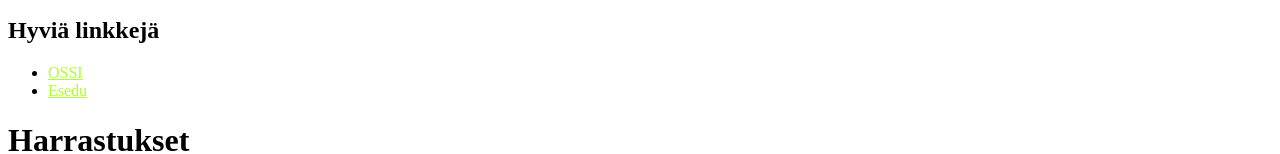
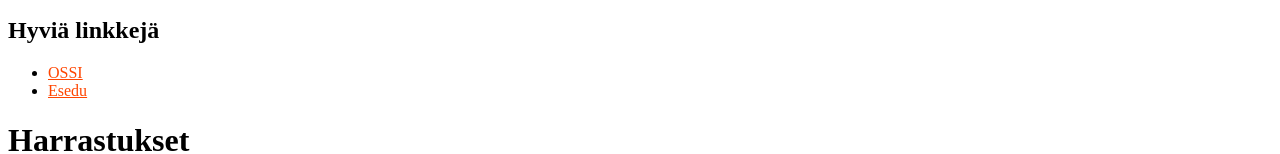
Before and after one commit to purotu/teema, a plain HTML site: page index.html in a window 1280 px wide. Shown: the part 971-1125 px from the top of the page. Drawn offline with Linux system fonts and the light colour scheme.

Commit message:
Värimuutos linkkeihin

```diff
--- a/css/tyylit.css
+++ b/css/tyylit.css
@@ -16,7 +16,7 @@ nav a {
 }
 
 a {
-    color: greenyellow;
+    color: orangered;
 }
 
 nav a:hover {
```
